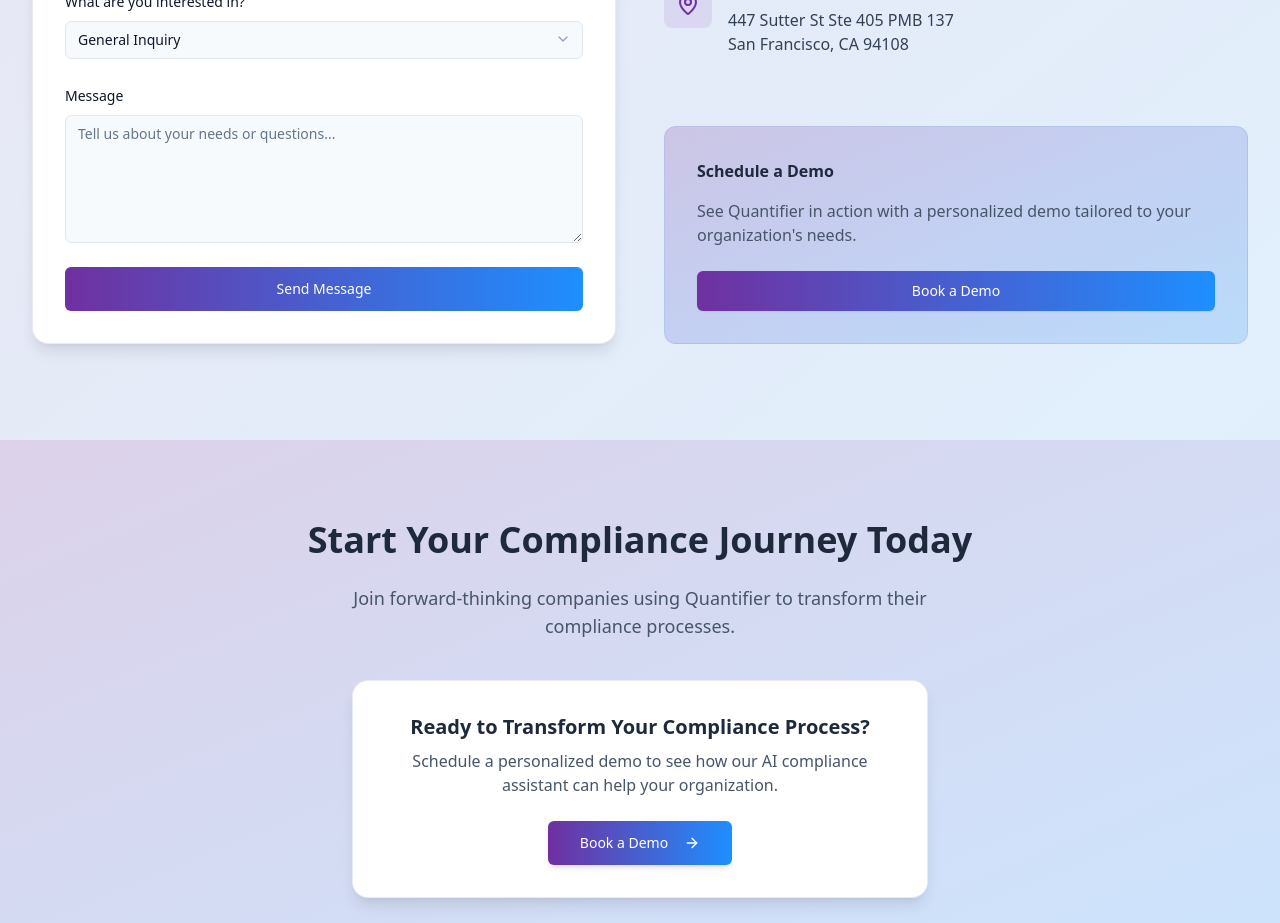
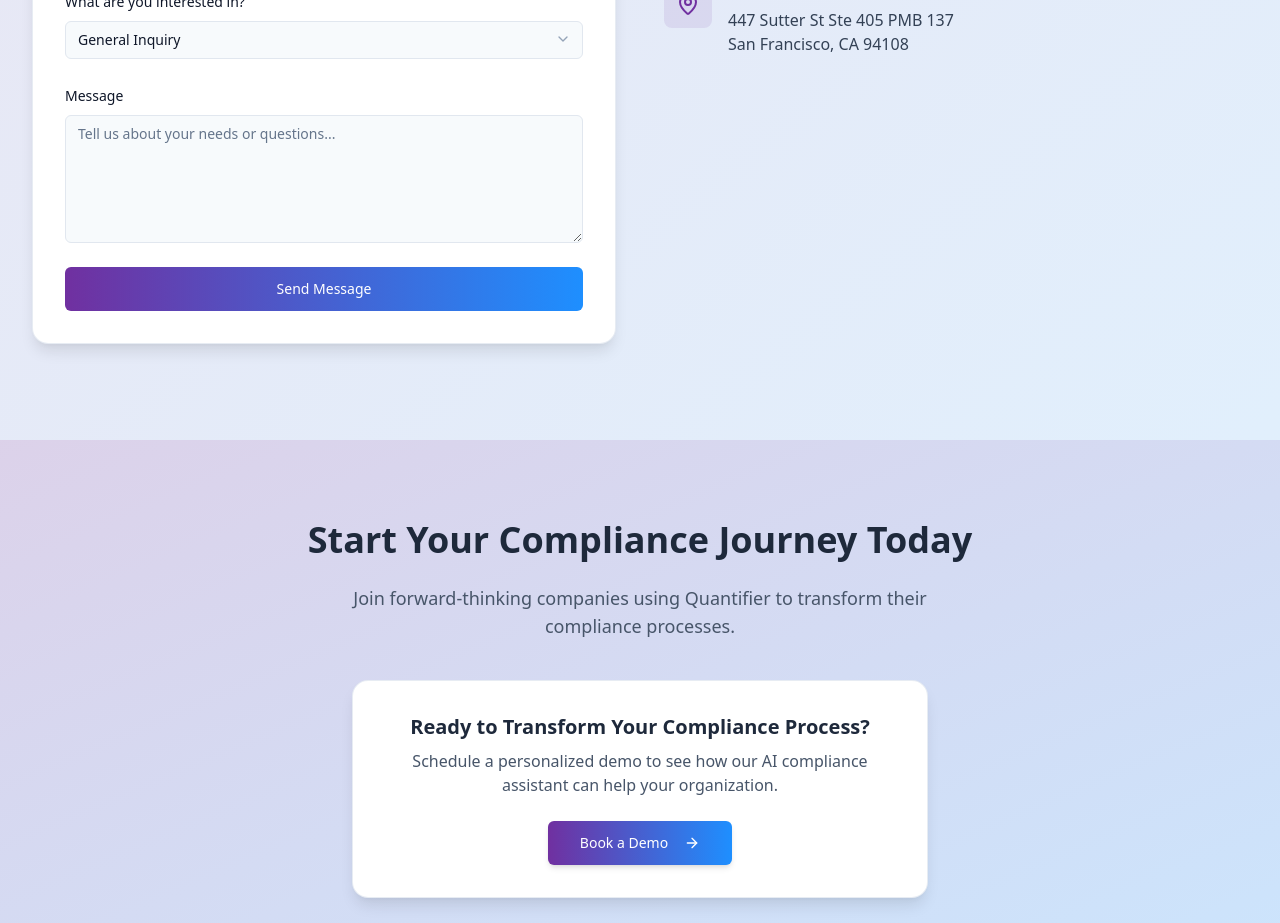
Before and after one commit to TeamQuantifier/secure-website-companion, a React (Vite) app: page / in a window 1280 px wide. Shown: the part 7120-8043 px from the top of the page. Built offline with nearby package versions, Linux system fonts and the light colour scheme.

Commit message:
Remove Book a Demo button
Removed the Book a Demo button on the right-hand side of the Send Message button.

```diff
--- a/src/components/ContactForm.tsx
+++ b/src/components/ContactForm.tsx
@@ -354,17 +354,7 @@ export const ContactForm = () => {
               </div>
             </div>
 
-            <div className="mt-10 p-8 bg-gradient-to-br from-quantifier-purple/20 to-quantifier-blue/20 rounded-xl border border-quantifier-purple/10">
-              <h4 className="font-semibold text-slate-800 mb-4">Schedule a Demo</h4>
-              <p className="text-slate-600 mb-6">
-                See Quantifier in action with a personalized demo tailored to your organization's needs.
-              </p>
-              <Button
-                className="bg-gradient-to-r from-quantifier-purple to-quantifier-blue text-white shadow-sm hover:shadow-md w-full justify-center"
-              >
-                Book a Demo
-              </Button>
-            </div>
+            {/* Removed the "Book a Demo" section that was previously here */}
           </div>
         </div>
       </div>
```
